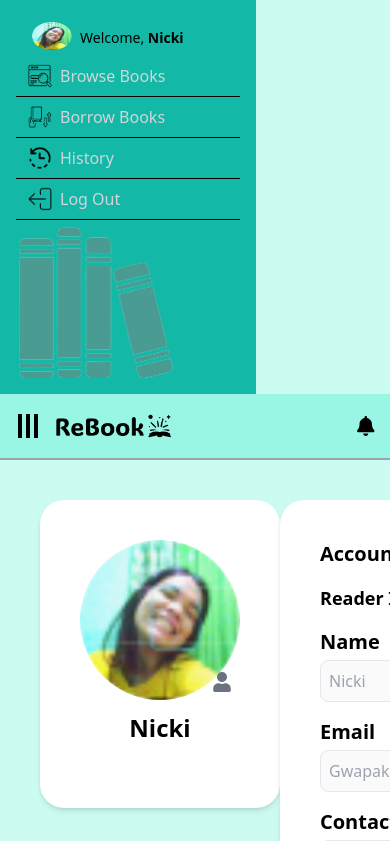
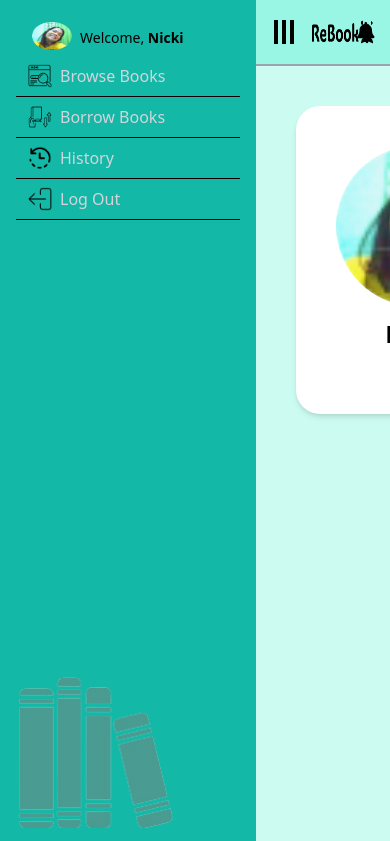
Before and after one commit to orenji-neko/Reader-web, a React (Vite) app in the folder REBOOK/: page /User in a window 390 px wide. Shown: the top 841 px of the page. Built offline with nearby package versions, Linux system fonts and the light colour scheme.

Commit message:
Update LandingLayout.jsx
Made it responsive and Added Animation

```diff
--- a/REBOOK/src/components/Layout/LandingLayout.jsx
+++ b/REBOOK/src/components/Layout/LandingLayout.jsx
@@ -5,26 +5,20 @@ import Sidebar from "../Sidebar";
 
 const LandingLayout = () => {
   const [isSidebarOpen, setSidebarOpen] = useState(true);
-  const [isDropdownOpen, setDropdownOpen] = useState(false);
-  const [searchTerm, setSearchTerm] = useState('');
 
-  // Toggle the sidebar
   const toggleSidebar = () => {
     setSidebarOpen(!isSidebarOpen);
   };
 
   return (
     <div className="flex flex-col sm:flex-row bg-teal-100 overflow-x-hidden">
-      {isSidebarOpen && (
-        <div className={`w-64 ${isSidebarOpen ? 'block' : 'hidden'} sm:block`}>
+      <div className={`fixed inset-y-0 left-0 transition-transform duration-300 ${isSidebarOpen ? 'translate-x-0' : '-translate-x-full'} w-64`}>
         <Sidebar />
       </div>
-      )}
-      <div className="flex-1 flex flex-col">
+      <div className={`flex-1 flex flex-col transition-all duration-300 ${isSidebarOpen ? 'ml-64' : 'ml-0'}`}>
         <Navbar toggleSidebar={toggleSidebar} isSidebarOpen={isSidebarOpen} />
-
         <main className="p-4 flex-1 overflow-hidden">
-          <Outlet />
+          <Outlet context={{ isSidebarOpen }} />
         </main>
       </div>
     </div>
```
